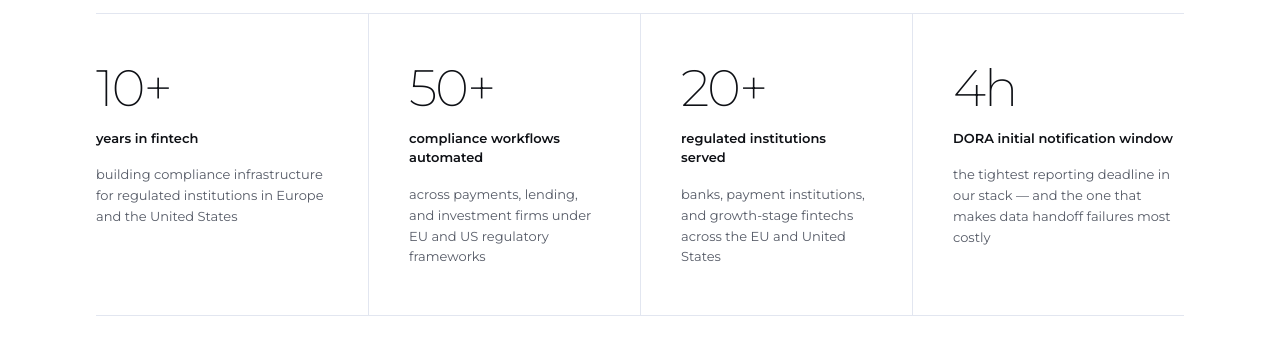
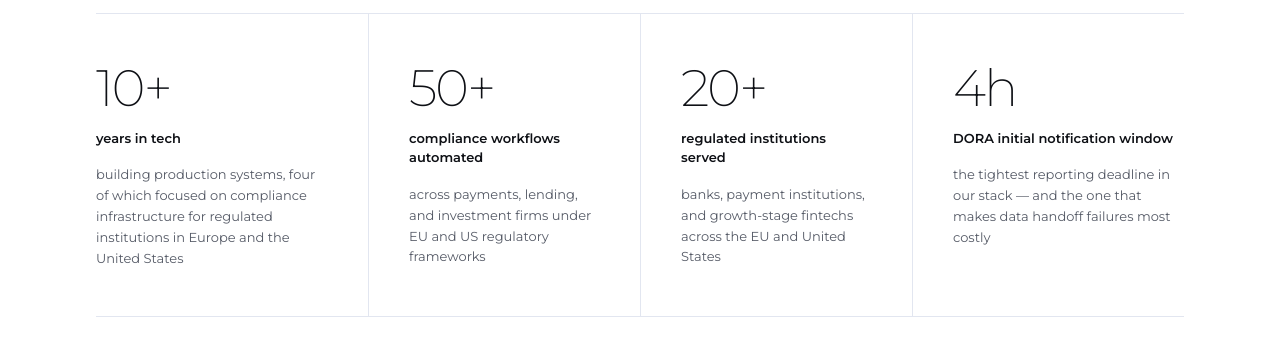
Before and after one commit to aiflowltd/website, a React (Vite) app: page / in a window 1280 px wide. Shown: the part 5580-5934 px from the top of the page. Built offline with nearby package versions, Linux system fonts and the light colour scheme; no server answers; the HTML template or start-up script is replaced by a standard one.

Commit message:
TeamSection: fix contradiction — '10+ years in tech', not fintech
Title correctly says 'Four years in fintech'. The stat now reads
'10+ years in tech' with a description that notes 4 of those years
were focused on compliance infrastructure.

https://claude.ai/code/session_016wgsFnf5TpR1sMxhnHk6sN

```diff
--- a/src/components/TeamSection.tsx
+++ b/src/components/TeamSection.tsx
@@ -7,9 +7,9 @@ import { cn } from "@/lib/utils";
 const stats = [
   {
     value: "10+",
-    label: "years in fintech",
+    label: "years in tech",
     description:
-      "building compliance infrastructure for regulated institutions in Europe and the United States",
+      "building production systems, four of which focused on compliance infrastructure for regulated institutions in Europe and the United States",
   },
   {
     value: "50+",
```
